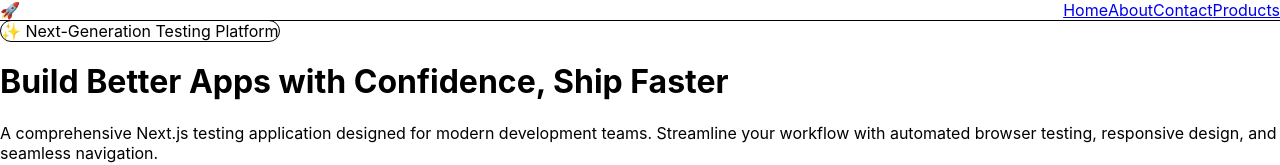
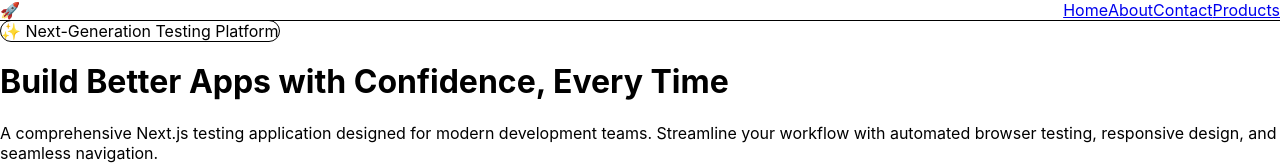
Before and after one commit to debugg-ai/simple-next-js-app, a Next.js app: page / in a window 1280 px wide. Shown: the top 165 px of the page. Built offline with nearby package versions, Linux system fonts and the light colour scheme.

Commit message:
test(loop 13): benign home headline copy

```diff
--- a/app/page.tsx
+++ b/app/page.tsx
@@ -10,7 +10,7 @@ export default function Home() {
             </span>
           </div>
           <h1 className="text-5xl md:text-6xl font-bold leading-tight animate-fade-in" data-testid="home-title">
-            Build Better Apps with Confidence, Ship Faster
+            Build Better Apps with Confidence, Every Time
           </h1>
           <p className="text-xl text-blue-50 max-w-2xl leading-relaxed" data-testid="home-description">
             A comprehensive Next.js testing application designed for modern development teams. Streamline your workflow with automated browser testing, responsive design, and seamless navigation.
```
